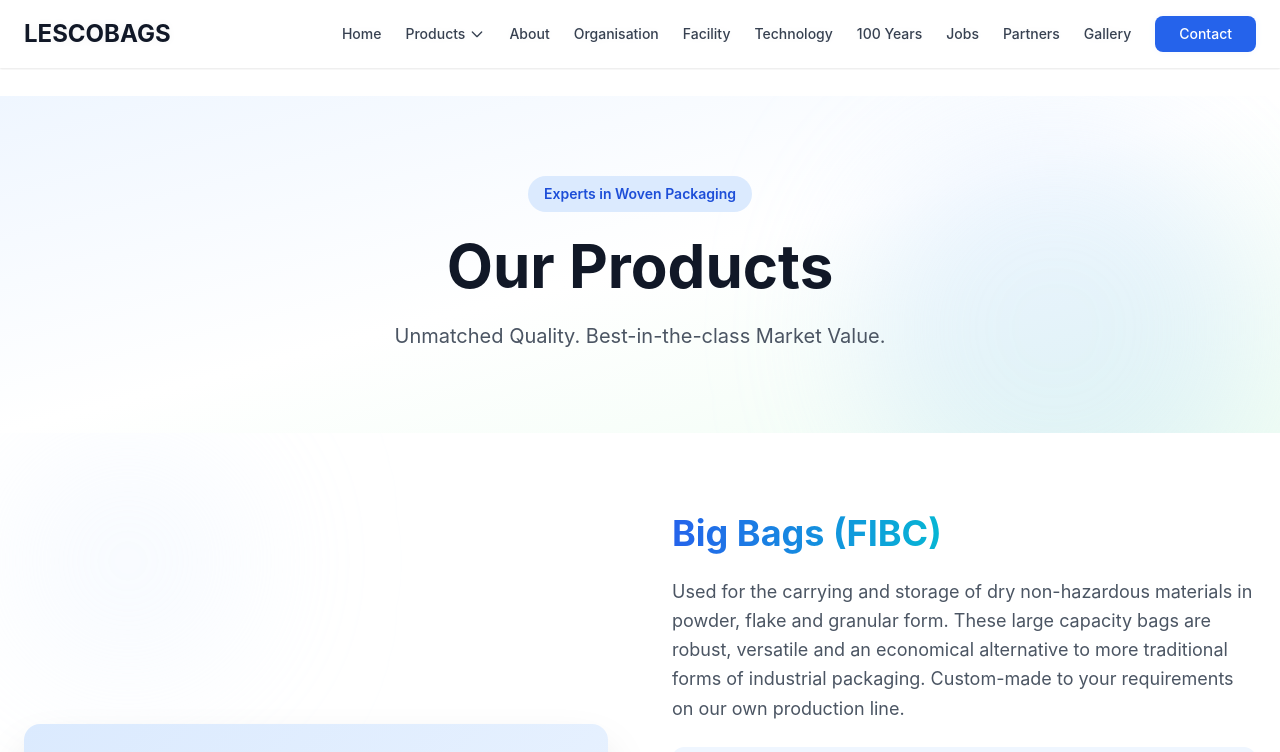
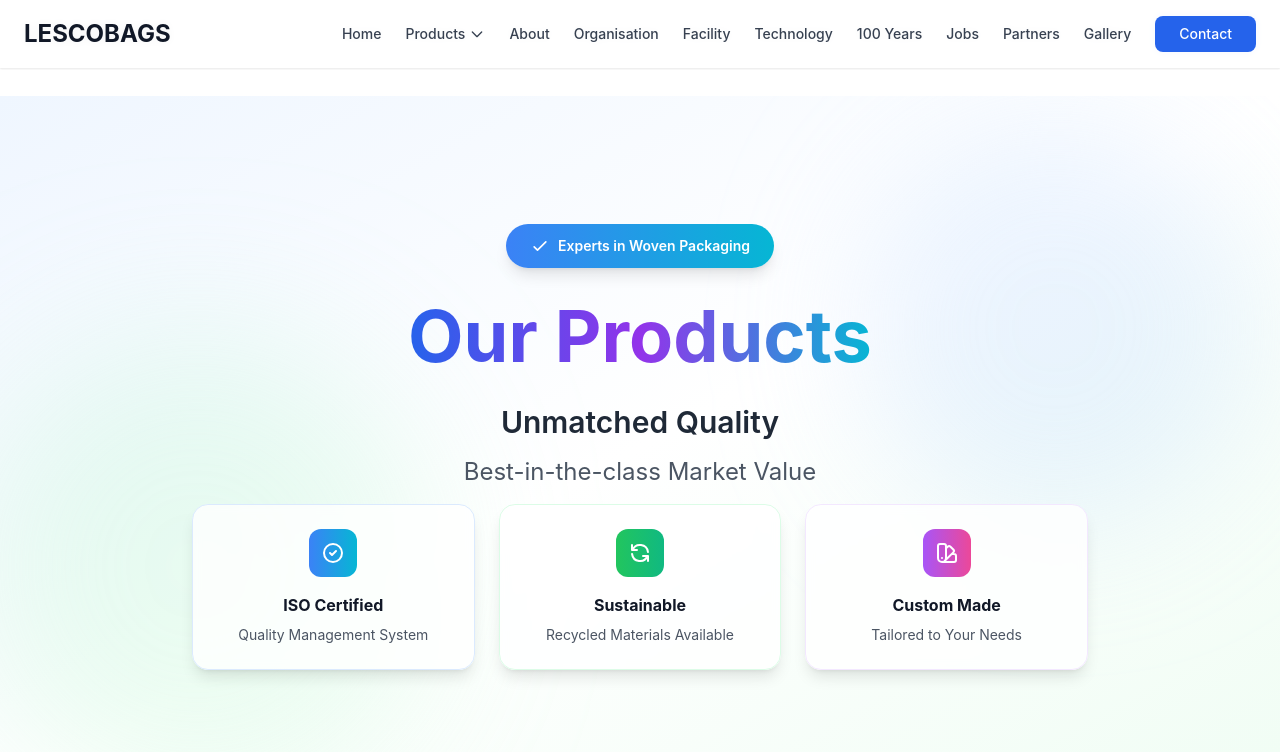
Before and after one commit to zoxknez/lescobags, a Next.js app: page /products in a window 1280 px wide. Shown: the top 752 px of the page. Built offline with nearby package versions, Linux system fonts and the light colour scheme.

Commit message:
Enhance hero section - Add gradient title, animated badge, feature cards with icons, and improved visual hierarchy

```diff
--- a/app/products/page.tsx
+++ b/app/products/page.tsx
@@ -85,7 +85,8 @@
       <Navigation />
       <main className="min-h-screen bg-white pt-24 overflow-hidden">
         {/* Header */}
-        <section className="relative py-20 px-6 bg-gradient-to-br from-blue-50 via-white to-green-50 overflow-hidden">
+      <section className="relative py-32 px-6 bg-gradient-to-br from-blue-50 via-white to-green-50 overflow-hidden">
+        {/* Animated Background Elements */}
         <motion.div
           className="absolute top-10 right-10 w-96 h-96 bg-blue-200 rounded-full mix-blend-multiply filter blur-3xl opacity-30"
           animate={{
@@ -98,32 +99,94 @@
             ease: "easeInOut"
           }}
         />
+        <motion.div
+          className="absolute bottom-10 left-10 w-96 h-96 bg-green-200 rounded-full mix-blend-multiply filter blur-3xl opacity-30"
+          animate={{
+            scale: [1, 1.3, 1],
+            x: [0, -50, 0],
+          }}
+          transition={{
+            duration: 10,
+            repeat: Infinity,
+            ease: "easeInOut"
+          }}
+        />
 
         <div className="max-w-7xl mx-auto text-center relative z-10">
           <motion.div
-              initial={{ opacity: 0, y: -20 }}
-              animate={{ opacity: 1, y: 0 }}
-              className="inline-block px-4 py-2 bg-blue-100 text-blue-700 rounded-full text-sm font-semibold mb-6"
+            initial={{ opacity: 0, scale: 0.9 }}
+            animate={{ opacity: 1, scale: 1 }}
+            transition={{ duration: 0.5 }}
+            className="inline-flex items-center gap-2 px-6 py-3 bg-gradient-to-r from-blue-500 to-cyan-500 text-white rounded-full text-sm font-semibold mb-8 shadow-lg hover:shadow-xl transition-all duration-300"
           >
-              Experts in Woven Packaging
+            <svg className="w-5 h-5" fill="none" stroke="currentColor" viewBox="0 0 24 24">
+              <path strokeLinecap="round" strokeLinejoin="round" strokeWidth={2} d="M5 13l4 4L19 7" />
+            </svg>
+            <span>Experts in Woven Packaging</span>
           </motion.div>
 
           <motion.h1
-              className="text-5xl md:text-6xl font-bold text-gray-900 mb-6"
+            className="text-5xl md:text-7xl font-bold mb-8"
             initial={{ opacity: 0, y: 30 }}
             animate={{ opacity: 1, y: 0 }}
             transition={{ duration: 0.6, delay: 0.2 }}
           >
+            <span className="bg-gradient-to-r from-blue-600 via-purple-600 to-cyan-500 bg-clip-text text-transparent">
               Our Products
+            </span>
           </motion.h1>
-            <motion.p
-              className="text-xl text-gray-600 max-w-3xl mx-auto leading-relaxed"
+
+          <motion.div
             initial={{ opacity: 0, y: 20 }}
             animate={{ opacity: 1, y: 0 }}
             transition={{ duration: 0.6, delay: 0.4 }}
+            className="space-y-4"
           >
-              Unmatched Quality. Best-in-the-class Market Value.
-            </motion.p>
+            <p className="text-2xl md:text-3xl font-semibold text-gray-800">
+              Unmatched Quality
+            </p>
+            <p className="text-xl md:text-2xl text-gray-600 max-w-3xl mx-auto leading-relaxed">
+              Best-in-the-class Market Value
+            </p>
+
+            {/* Stats or Features */}
+            <motion.div
+              initial={{ opacity: 0, y: 20 }}
+              animate={{ opacity: 1, y: 0 }}
+              transition={{ duration: 0.6, delay: 0.6 }}
+              className="grid md:grid-cols-3 gap-6 max-w-4xl mx-auto mt-12"
+            >
+              <div className="bg-white/80 backdrop-blur-sm rounded-2xl p-6 shadow-lg hover:shadow-xl transition-all duration-300 border border-blue-100">
+                <div className="w-12 h-12 bg-gradient-to-r from-blue-500 to-cyan-500 rounded-xl flex items-center justify-center mb-4 mx-auto">
+                  <svg className="w-6 h-6 text-white" fill="none" stroke="currentColor" viewBox="0 0 24 24">
+                    <path strokeLinecap="round" strokeLinejoin="round" strokeWidth={2} d="M9 12l2 2 4-4m6 2a9 9 0 11-18 0 9 9 0 0118 0z" />
+                  </svg>
+                </div>
+                <h3 className="font-bold text-gray-900 mb-2">ISO Certified</h3>
+                <p className="text-sm text-gray-600">Quality Management System</p>
+              </div>
+
+              <div className="bg-white/80 backdrop-blur-sm rounded-2xl p-6 shadow-lg hover:shadow-xl transition-all duration-300 border border-green-100">
+                <div className="w-12 h-12 bg-gradient-to-r from-green-500 to-emerald-500 rounded-xl flex items-center justify-center mb-4 mx-auto">
+                  <svg className="w-6 h-6 text-white" fill="none" stroke="currentColor" viewBox="0 0 24 24">
+                    <path strokeLinecap="round" strokeLinejoin="round" strokeWidth={2} d="M4 4v5h.582m15.356 2A8.001 8.001 0 004.582 9m0 0H9m11 11v-5h-.581m0 0a8.003 8.003 0 01-15.357-2m15.357 2H15" />
+                  </svg>
+                </div>
+                <h3 className="font-bold text-gray-900 mb-2">Sustainable</h3>
+                <p className="text-sm text-gray-600">Recycled Materials Available</p>
+              </div>
+
+              <div className="bg-white/80 backdrop-blur-sm rounded-2xl p-6 shadow-lg hover:shadow-xl transition-all duration-300 border border-purple-100">
+                <div className="w-12 h-12 bg-gradient-to-r from-purple-500 to-pink-500 rounded-xl flex items-center justify-center mb-4 mx-auto">
+                  <svg className="w-6 h-6 text-white" fill="none" stroke="currentColor" viewBox="0 0 24 24">
+                    <path strokeLinecap="round" strokeLinejoin="round" strokeWidth={2} d="M7 21a4 4 0 01-4-4V5a2 2 0 012-2h4a2 2 0 012 2v12a4 4 0 01-4 4zm0 0h12a2 2 0 002-2v-4a2 2 0 00-2-2h-2.343M11 7.343l1.657-1.657a2 2 0 012.828 0l2.829 2.829a2 2 0 010 2.828l-8.486 8.485M7 17h.01" />
+                  </svg>
+                </div>
+                <h3 className="font-bold text-gray-900 mb-2">Custom Made</h3>
+                <p className="text-sm text-gray-600">Tailored to Your Needs</p>
+              </div>
+            </motion.div>
+          </motion.div>
         </div>
       </section>
 
```
Lines whose indentation alone changed are shown as unchanged.
